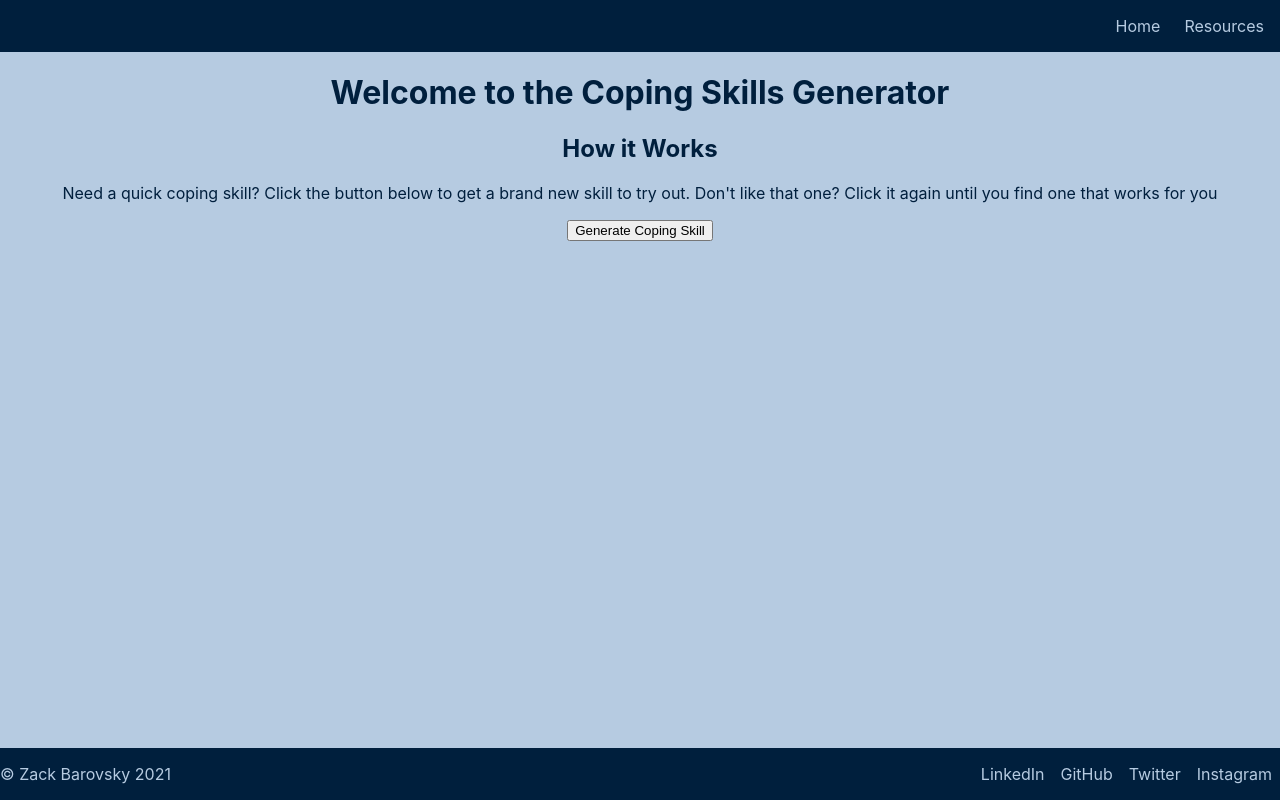
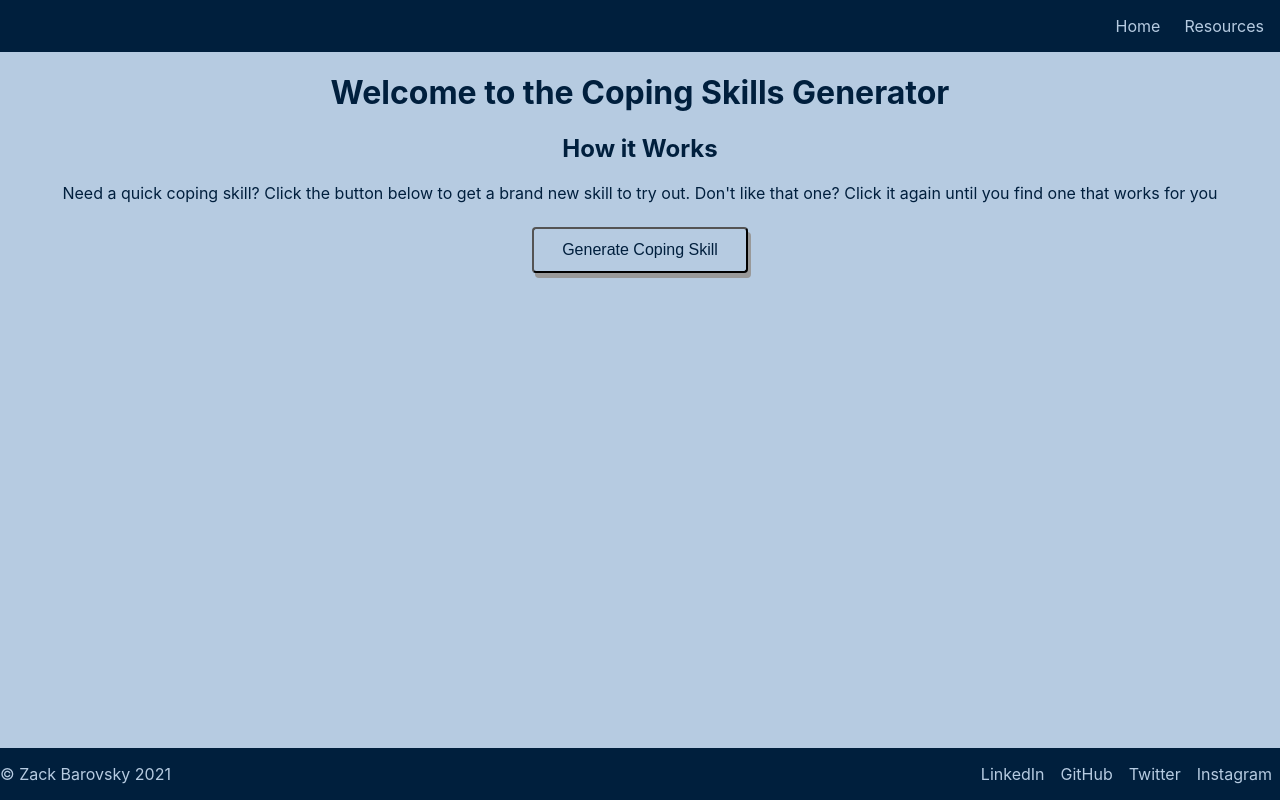
Before and after one commit to zbarovsky/coping-skills-react, a React (Create React App) app: page / in a window 1280 px wide. Built offline with nearby package versions, Linux system fonts and the light colour scheme.

Commit message:
updated button styling, attempted to add spring for text, didn't work with set state

```diff
--- a/src/components/CopingSkill.tsx
+++ b/src/components/CopingSkill.tsx
@@ -1,9 +1,12 @@
 import axios from 'axios'
 import React, {useState, useEffect} from 'react'
+import {useSpring, animated} from 'react-spring'
 
 function CopingSkill() {
 
     const [copingSkill, setCopingSkill] = useState<string>('')
+
+    // const spring:any = useSpring({opacity: 1, from: {opacity: 0}})
 
     function GenerateSkill(e:any):void {
         e.preventDefault()
@@ -23,10 +26,11 @@ function CopingSkill() {
                 <p>Need a quick coping skill? Click the button below to get a brand new skill to try out. Don't like that one? Click it again until you find one that works for you</p>
             </div>
             <div className='coping-skill'>
-                <p>{copingSkill}</p>
+                {/* <animated.p style={spring}>{copingSkill}</animated.p> */}
+                <p className='skill'>{copingSkill}</p>
             </div>
             <div className='coping-skills-button'>
-                <button onClick={GenerateSkill}>Generate Coping Skill</button>
+                <button className='button' onClick={GenerateSkill}>Generate Coping Skill</button>
             </div>
         </div>
     )
--- a/src/index.scss
+++ b/src/index.scss
@@ -78,3 +78,27 @@ ul {
     padding: 0.5em;
   }
 }
+
+.coping-skill {
+  font-size: 1.5em;
+}
+
+.button {
+  padding: 12px 28px;
+  font-size: 1em;
+  border-radius: 4px;
+  background-color: $baby-blue;
+  color: $midnight-blue;
+  box-shadow: 3px 5px #999;
+
+  &:hover {
+    color: $baby-blue;
+    background-color: $midnight-blue;
+  }
+
+  &:active {
+    box-shadow: 1.5px 3px #666;
+    transform: translateY(3px);
+  }
+
+}
```
